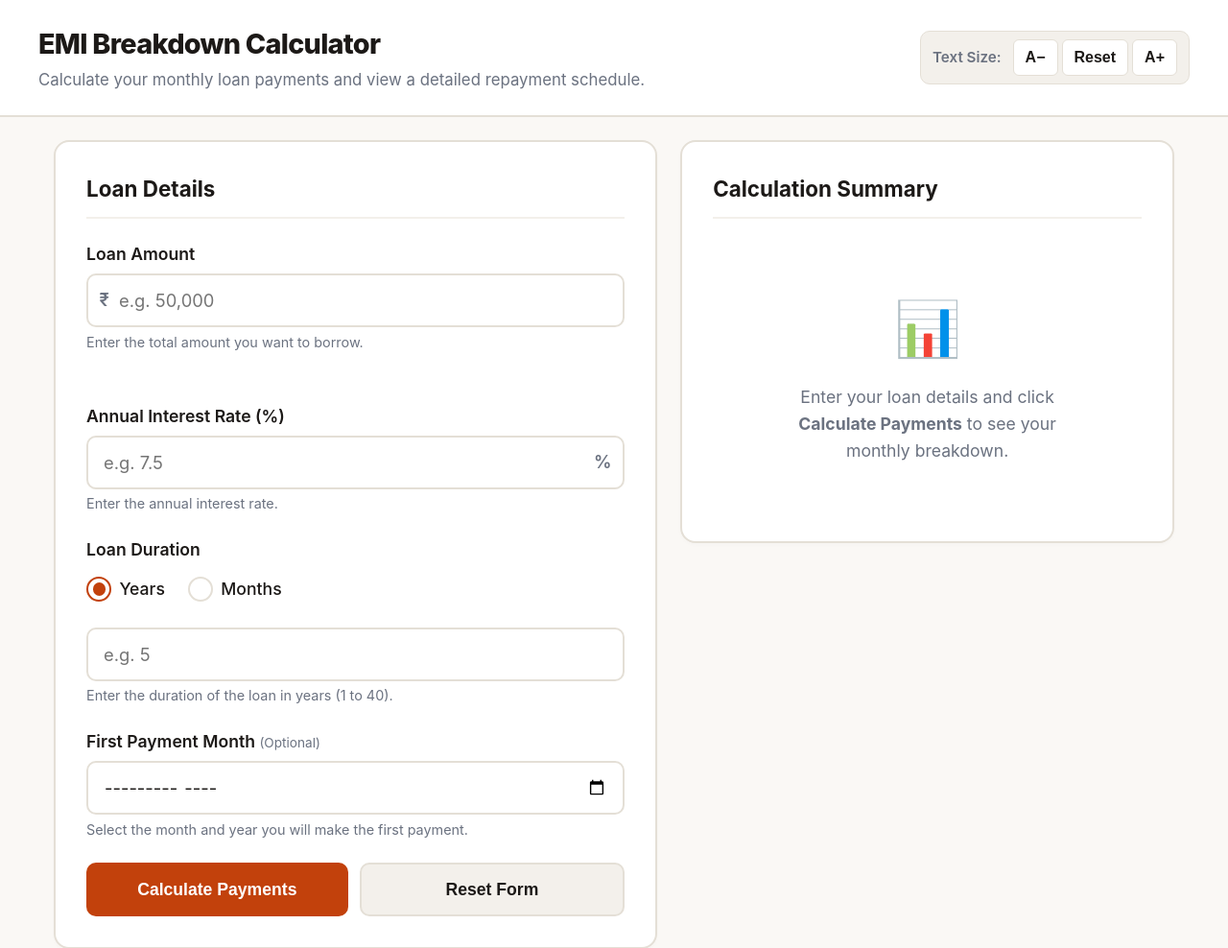
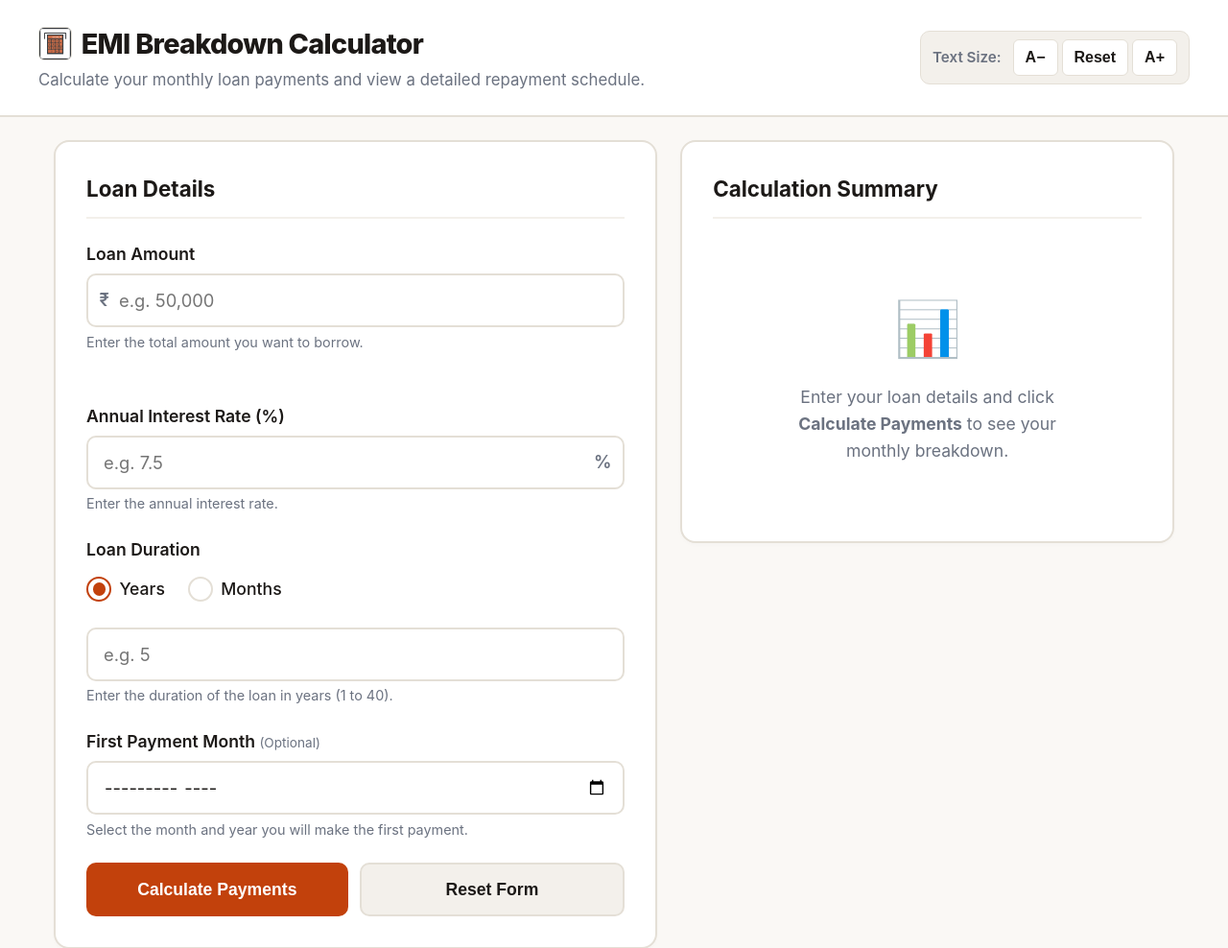
Before and after one commit to dev-yashmathur/EmiCalculator, a plain HTML site: page index.html in a window 1280 px wide. Shown: the top 988 px of the page at 96% size. Drawn offline with Linux system fonts and the light colour scheme.

Commit message:
Add favicon and logo header icon assets

```diff
--- a/index.html
+++ b/index.html
@@ -5,6 +5,7 @@
   <meta name="viewport" content="width=device-width, initial-scale=1.0">
   <meta name="description" content="A simple, clean, and highly accessible EMI calculator with a detailed monthly breakdown of principal and interest payments. Mobile-friendly and optimized for elderly users.">
   <title>EMI Breakdown Calculator</title>
+  <link rel="icon" type="image/png" href="favicon.png">
   <link rel="stylesheet" href="style.css">
   <script defer src="app.js"></script>
 </head>
@@ -15,7 +16,7 @@
   <header class="app-header">
     <div class="header-container">
       <div class="header-text">
-        <h1>EMI Breakdown Calculator</h1>
+        <h1><img src="favicon.png" alt="" class="header-logo" aria-hidden="true"> EMI Breakdown Calculator</h1>
         <p class="subtitle">Calculate your monthly loan payments and view a detailed repayment schedule.</p>
       </div>
       <!-- Font Size Adjuster for Elderly/Low-Vision Users -->
--- a/style.css
+++ b/style.css
@@ -104,6 +104,16 @@ body {
   letter-spacing: -0.025em;
   color: var(--text);
   margin-bottom: 0.25rem;
+  display: inline-flex;
+  align-items: center;
+  gap: 0.6rem;
+}
+
+.header-logo {
+  height: 2.2rem;
+  width: 2.2rem;
+  border-radius: var(--radius-sm);
+  border: 1px solid var(--border);
 }
 
 .header-text .subtitle {
```
Also changed, not shown: favicon.png (added).
